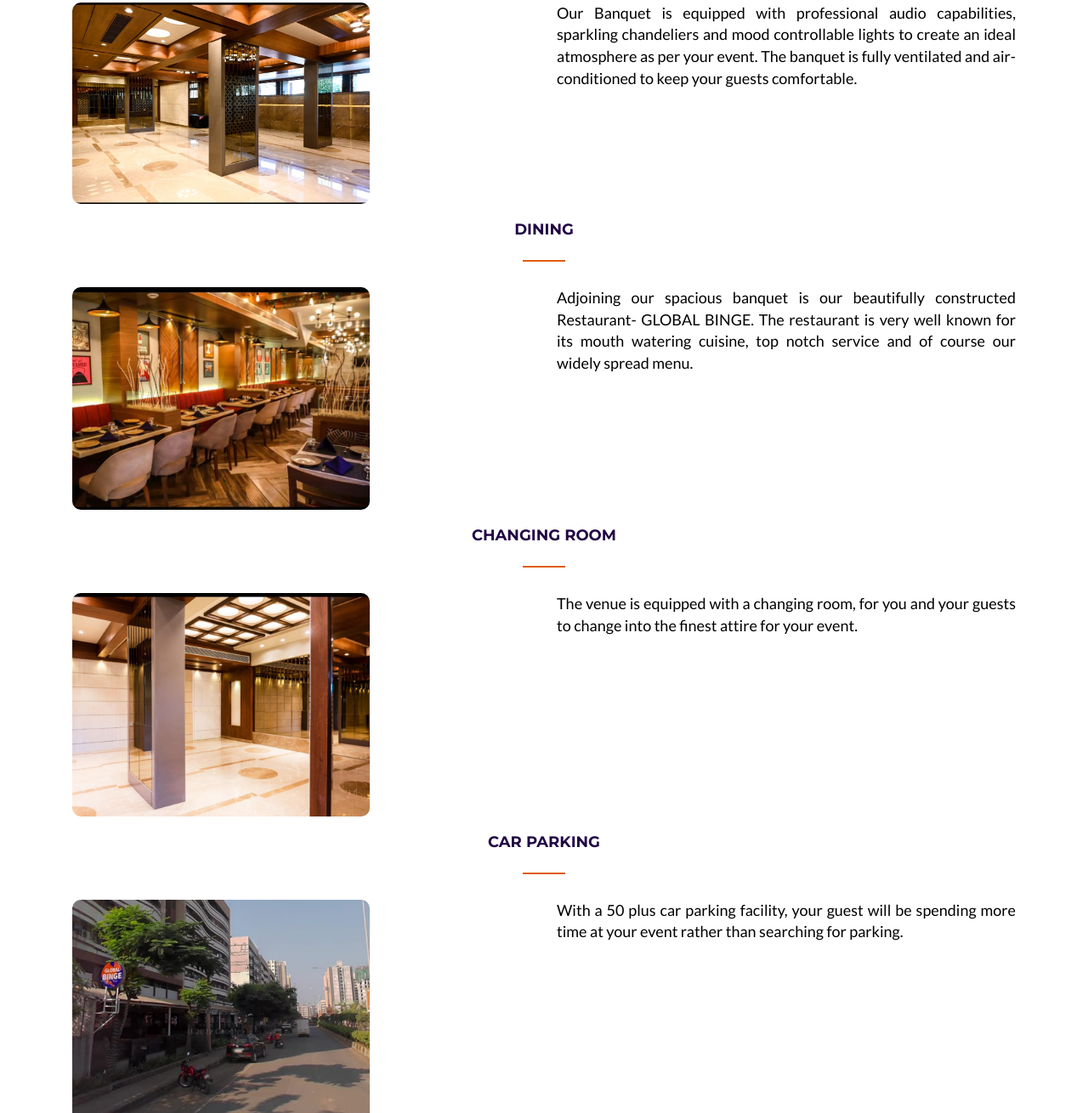
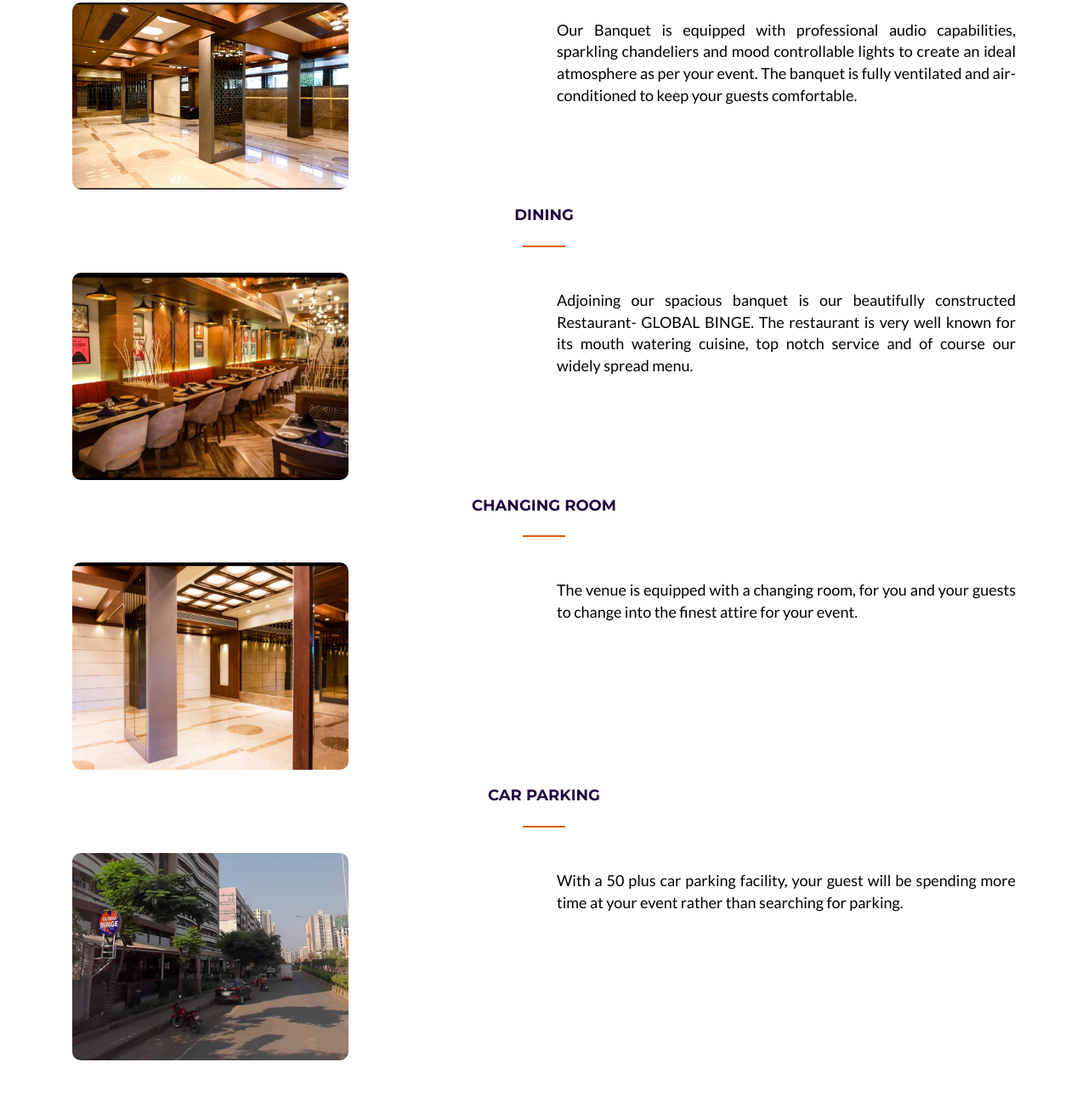
Before and after one commit to santhusan007/globalbinge, a plain HTML site: page index.html in a window 1280 px wide. Shown: the part 1763-3073 px from the top of the page at 85% size. Drawn offline with nearby package versions, Linux system fonts and the light colour scheme.

Commit message:
or facility

```diff
--- a/index.html
+++ b/index.html
@@ -234,10 +234,10 @@
                             <hr class="star-light" style="border-top: solid 2px;border-color: #df5d07;max-width: 50px;">
                         </div>
                         <div class="col-lg-6">
-                           <img src="images/b.jpeg" style="width: 350px;border-radius: 10px;" alt="">
+                           <img src="images/b.jpeg" style="width: 325px;border-radius: 10px;" alt="">
                         </div>
                     <div class="col-lg-6">
-                    <p style="text-align: justify;font-size: 18px;">
+                    <p style="text-align: justify;font-size: 18px; margin-top: 20px;">
 
 
                         Our Banquet is equipped with professional audio capabilities, sparkling chandeliers and mood
@@ -253,10 +253,10 @@
                         <hr class="star-light" style="border-top: solid 2px;border-color: #df5d07;max-width: 50px;">
                     </div>
                     <div class="col-lg-6">
-                        <img src="images/din.jpeg" style="width: 350px;border-radius: 10px;" alt="">
+                        <img src="images/din.jpeg" style="width: 325px;border-radius: 10px;" alt="">
                     </div>
                     <div class="col-lg-6">
-                        <p style="text-align: justify;font-size: 18px;">
+                        <p style="text-align: justify;font-size: 18px;margin-top: 20px;">
 
                         Adjoining our spacious banquet is our beautifully constructed Restaurant- GLOBAL BINGE.
                         The restaurant is very well known for its mouth watering cuisine, top notch service and of
@@ -270,10 +270,10 @@
                         <hr class="star-light" style="border-top: solid 2px;border-color: #df5d07;max-width: 50px;">
                     </div>
                     <div class="col-lg-6">
-                        <img src="images/c.jpeg" style="width: 350px;border-radius: 10px;" alt="">
+                        <img src="images/c.jpeg" style="width: 325px;border-radius: 10px;" alt="">
                     </div>
                     <div class="col-lg-6">
-                        <p style="text-align: justify;font-size: 18px;">
+                        <p style="text-align: justify;font-size: 18px;margin-top: 20px;">
 
 
 
@@ -288,10 +288,10 @@
                         <hr class="star-light" style="border-top: solid 2px;border-color: #df5d07;max-width: 50px;">
                     </div>
                     <div class="col-lg-6">
-                        <img src="images/par.jpeg" style="width: 350px;border-radius: 10px;" alt="">
+                        <img src="images/par.jpeg" style="width: 325px;border-radius: 10px;" alt="">
                     </div>
                     <div class="col-lg-6">
-                        <p style="text-align: justify;font-size: 18px;">
+                        <p style="text-align: justify;font-size: 18px;margin-top: 20px;">
 
 
                         With a 50 plus car parking facility, your guest will be spending more time at your event rather
```
